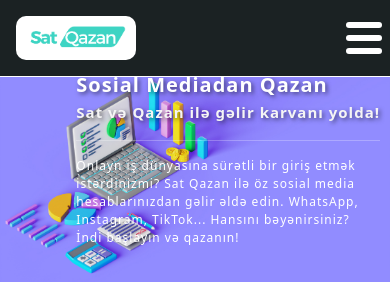
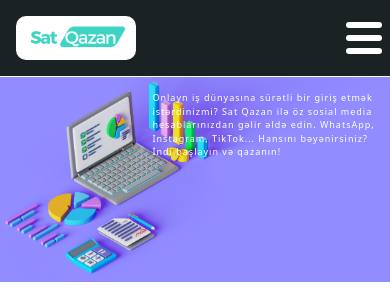
Before and after one commit to rashadibra/Sat_qazan, a React (Create React App) app in the folder sat_qazan/: page / in a window 390 px wide. Shown: the top 297 px of the page. Built offline with nearby package versions, Linux system fonts and the light colour scheme.

Commit message:
yeniləndi

```diff
--- a/sat_qazan/src/components/Main/MainComponents/About/About.css
+++ b/sat_qazan/src/components/Main/MainComponents/About/About.css
@@ -122,22 +122,6 @@
     color: #fff;
 }
 /* HEADER MEDIA */
-
-
-@media(max-width:700px){
-    .advantages{
-        padding-top:5px ;
-    }
-    .advantages .info{
-       flex-wrap: wrap;
-    }
-    .advantages .title{
-        font-size: 25px;
-    }
-}
-
-
-
 @media(max-width:1125px){
     .Header >div b:nth-child(1){
         font-size: 25px;
@@ -152,7 +136,6 @@
         right: 30px;
     }
 }
-
 @media(max-width:880px){
     .Header >div b:nth-child(1){
         font-size: 23px;
@@ -186,3 +169,29 @@
     }
 
 }
+@media(max-width:700px){
+    .advantages{
+        padding-top:5px ;
+    }
+    .advantages .info{
+       flex-wrap: wrap;
+    }
+    .advantages .title{
+        font-size: 25px;
+    }
+}
+@media (max-width:500px){
+    .Header >div b:nth-child(1){
+        font-size: 15px;
+    }
+    .Header >div b:nth-child(3){
+        font-size: 11px;}
+        .Header >div p{
+            color: #fff;
+            font-size: 9px;
+        }
+    .Header >div{
+        top: 10px;
+        right: 5px;
+    }
+}
--- a/sat_qazan/src/components/Main/MainComponents/About/About.jsx
+++ b/sat_qazan/src/components/Main/MainComponents/About/About.jsx
@@ -142,7 +142,7 @@ function About() {
              İndi başlayın və qazanın!</p>
       </div>
     </section>
-     <section className="container scroll-reveal">
+     <section className="container ">
       <div className="info-container">
         <div className="circle circle-one"></div>
         <div className="form-container">
@@ -167,7 +167,7 @@ function About() {
         <div className="circle circle-two"></div>
       </div>
     </section>
-    <section className="advantages scroll-reveal">
+    <section className="advantages ">
       <div>
         <div className="title">Bizim üstünlüklərimiz</div>
         <div className="info">
@@ -196,7 +196,7 @@ function About() {
 
       </div>
     </section>
-    <section className="rules scroll-reveal">
+    <section className="rules ">
       <div className="rulesBtns">
         <button className={`RulesBtn1 ${BtnActive?'activeRulesBtn':''}`} onClick={()=>howItWorks()}>Piramida</button>
         <button className={`RulesBtn2 ${BtnActive?'':'activeRulesBtn'}`} onClick={()=>businessprinciples()}>İş prinsipləri</button>
```
